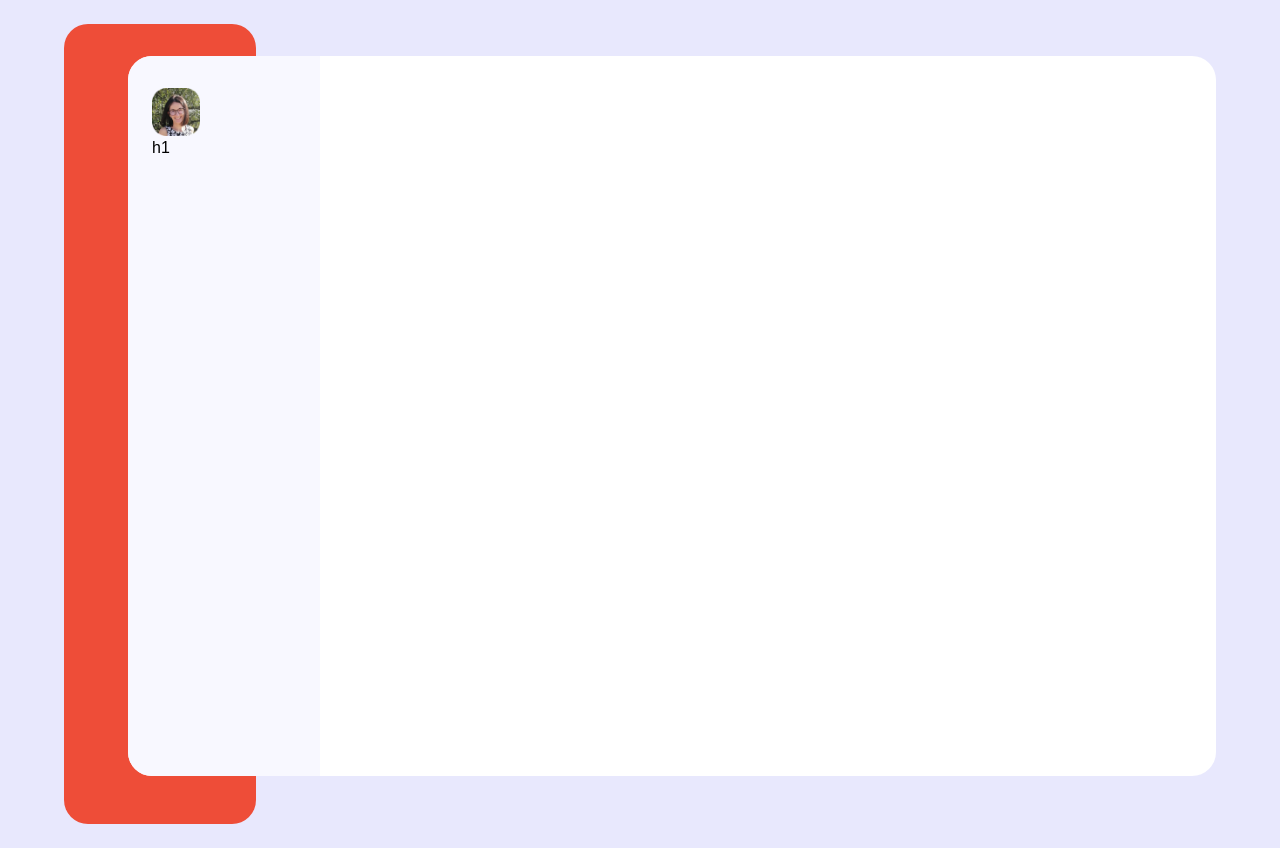
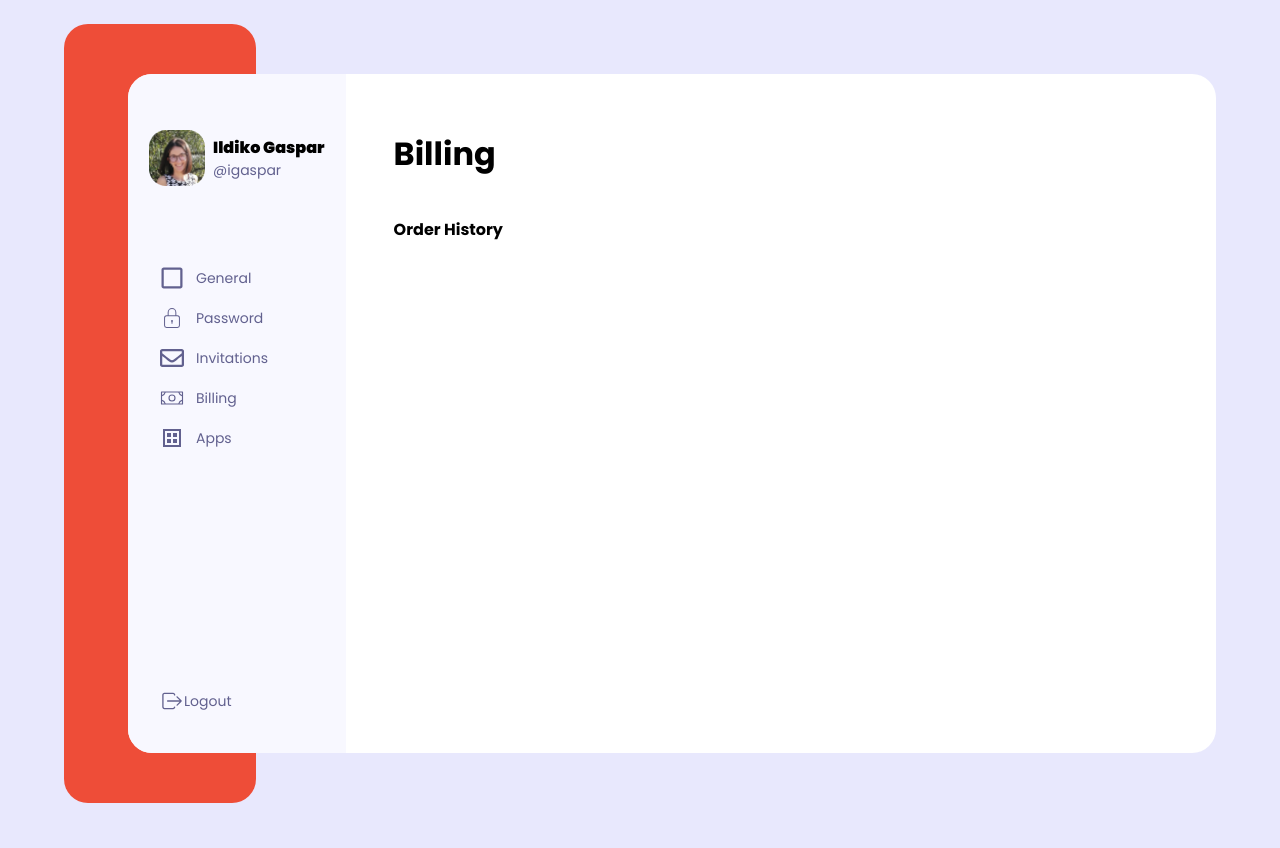
Before and after one commit to john-mc7800/Dashboard, a Next.js app: page / in a window 1280 px wide. After the commit the page ends 827 px from the top, so only its background shows below. Built offline with nearby package versions, Linux system fonts and the light colour scheme.

Commit message:
billing section start

```diff
--- a/src/app/globals.css
+++ b/src/app/globals.css
@@ -30,4 +30,6 @@ body {
   --orange-color: #EE4D38;
   --white-color: #FFFFFF;
   --offwhite-color: #F8F8FF;
+  --text-blue: #1A194D;
+  --text-gray: #62618F;
 }
--- a/src/app/layout.js
+++ b/src/app/layout.js
@@ -1,15 +1,13 @@
 import localFont from "next/font/local";
+import { Poppins } from "next/font/google";
 import "./globals.css";
 
-const geistSans = localFont({
-  src: "./fonts/GeistVF.woff",
-  variable: "--font-geist-sans",
-  weight: "100 900",
-});
-const geistMono = localFont({
-  src: "./fonts/GeistMonoVF.woff",
-  variable: "--font-geist-mono",
-  weight: "100 900",
+
+
+const poppins = Poppins({
+  subsets: ["latin"],
+  weight: ["100", "200", "300", "400", "500", "600", "700", "800", "900"],
+  variable: "--font-poppins",
 });
 
 export const metadata = {
@@ -21,10 +19,10 @@ export default function RootLayout({ children }) {
   return (
     <html lang="en">
       <body
-        className={`${geistSans.variable} ${geistMono.variable} antialiased bg-backgroundColor m-6 `}
+        className={` ${poppins.className} antialiased bg-backgroundColor m-6`}
       >
         {children}
       </body>
     </html>
-  );
-}
+    );
+  }
--- a/src/app/page.js
+++ b/src/app/page.js
@@ -1,20 +1,19 @@
-import Image from "next/image";
+import Billing from "@/components/Billing";
+import Leftside from "@/components/Leftside";
 import React from "react";
+
 
 export default function Home() {
   return (
     <div className="flex items-center">
-      <div className="h-[100vh] w-[15vw] bg-orangeColor rounded-3xl z-1 relative left-10"></div>
-      <div className="h-[90vh] w-[85vw] bg-whiteColor rounded-3xl z-2 absolute top-14 left-32 ">
-        <div className="h-[90vh] w-[15vw] bg-offwhiteColor rounded-l-3xl">
-          <div className="py-8 mx-6">
-            <div>
-              <Image src="/images/User-image.png" className="w-12 h-12 " width={500} height={500} alt="Picture of the author" />
-              h1
-            </div>
-          </div>
+      <div className="h-[779px] w-[15vw] bg-orangeColor rounded-3xl z-1 relative left-10"></div>
+      <div className="h-[679px] w-[85vw] bg-whiteColor rounded-3xl z-2 absolute top-18 left-32 flex flex-row ">
+        <div className="h-[679px] w-[17vw] bg-offwhiteColor rounded-l-3xl">
+          <Leftside/>
         </div>
-
+        <div className="my-14 mx-12">
+          <Billing/>
+        </div>
       </div>
     </div>
   );
--- /dev/null
+++ b/src/components/Billing.jsx
@@ -0,0 +1,12 @@
+import React from "react";
+
+export default function Billing() {
+  return (
+    <div className="">
+      <h1 className="text-[32px] font-bold text-textBlue">Billing</h1>
+      <div className="my-10">
+        <h3 className="text-textBlue text-[16px] font-bold">Order History</h3>
+      </div>
+    </div>
+  );
+}
--- /dev/null
+++ b/src/components/Leftside.jsx
@@ -0,0 +1,55 @@
+"use client";
+import Image from "next/image";
+import React from "react";
+import { FaRegSquare } from "react-icons/fa";
+import { CiLock } from "react-icons/ci";
+import { FaRegEnvelope } from "react-icons/fa";
+import { PiMoneyLight } from "react-icons/pi";
+import { CgDisplayGrid } from "react-icons/cg";
+import { IoIosLogOut } from "react-icons/io";
+
+export default function Leftside() {
+  const menuItems = [
+    { label: "General", icon: FaRegSquare },
+    { label: "Password", icon: CiLock },
+    { label: "Invitations", icon: FaRegEnvelope },
+    { label: "Billing", icon: PiMoneyLight },
+    { label: "Apps", icon: CgDisplayGrid },
+  ];
+  return (
+    <div className="py-8 mx-4 h-full relative">
+      <div className="flex flex-row justify-center items-center gap-2 mt-6">
+        <Image
+          src="/images/User-image.png"
+          className="w-14 h-14 "
+          width={500}
+          height={500}
+          alt="Picture of the author"
+        />
+        <div className="">
+          <h1 className="text-base text-textBlue font-black text-">
+            Ildiko Gaspar
+          </h1>
+          <p className="text-sm text-textGray">@igaspar</p>
+        </div>
+      </div>
+
+      <div className="flex flex-col my-20 mx-4">
+        {menuItems.map((item, index) => {
+          const Icon = item.icon;
+          return (
+            <div key={index} className="flex flex-row items-center gap-3 mb-4">
+              <Icon className="text-2xl text-textGray" />{" "}
+              <p className="text-sm text-textGray">{item.label}</p>
+            </div>
+          );
+        })}
+      </div>
+
+      <div className="flex flex-row  items-center absolute mx-4 bottom-10">
+        <IoIosLogOut className="text-2xl text-textGray" />
+        <p className="text-sm text-textGray">Logout</p>
+      </div>
+    </div>
+  );
+}
--- a/tailwind.config.js
+++ b/tailwind.config.js
@@ -14,6 +14,11 @@ module.exports = {
         orangeColor:"var(--orange-color)",
         whiteColor:"var(--white-color)",
         offwhiteColor:"var(--offwhite-color)",
+        textBlue:"var(--text-black)",
+        textGray:"var(--text-gray)",
+      },
+      fontFamily: {
+        poppins: ['var(--font-poppins)'], // Add Poppins font here
       },
     },
   },
```
Also changed, not shown: package.json (+6 -4 lines), 1 other file (tests, documents, lock files or other folders).
